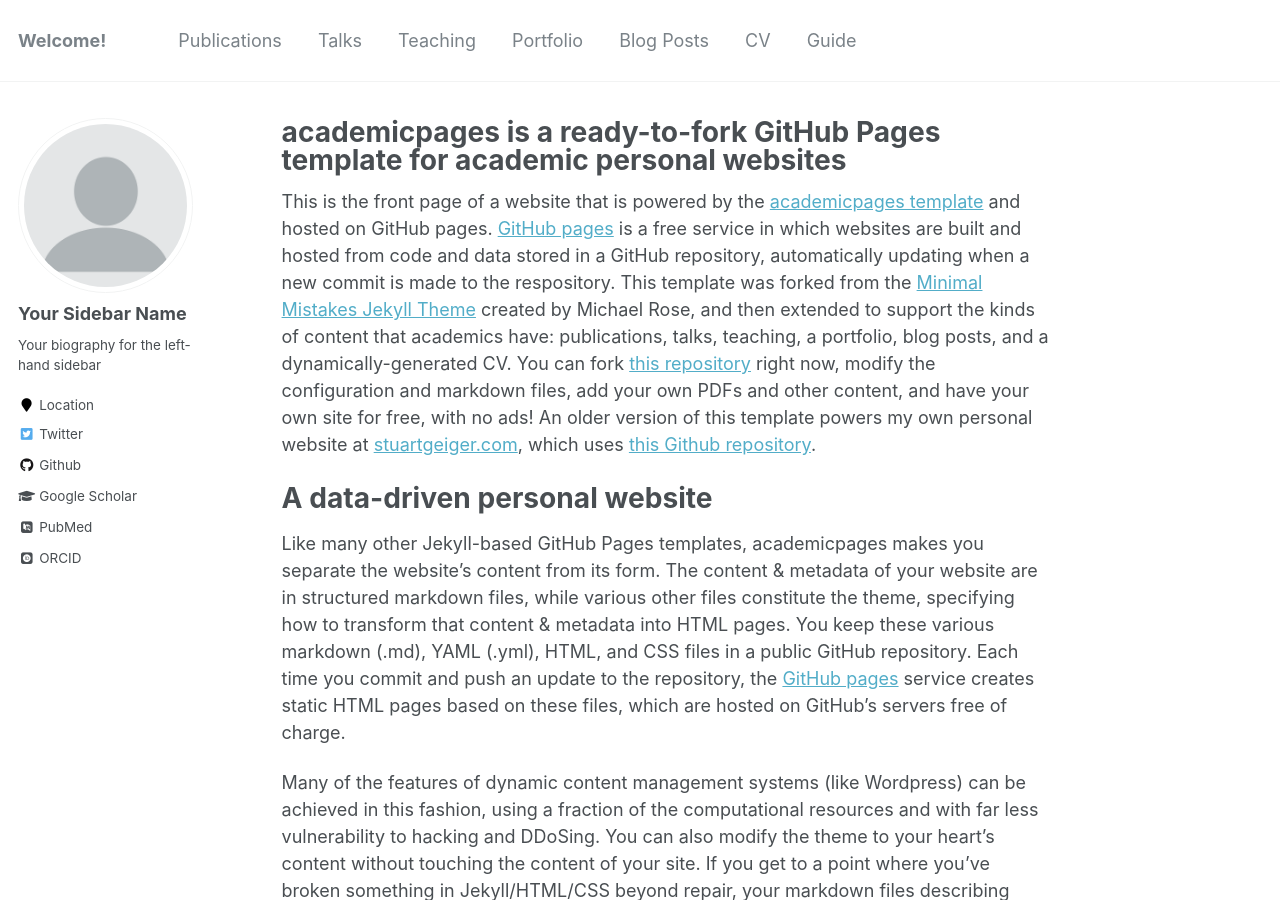
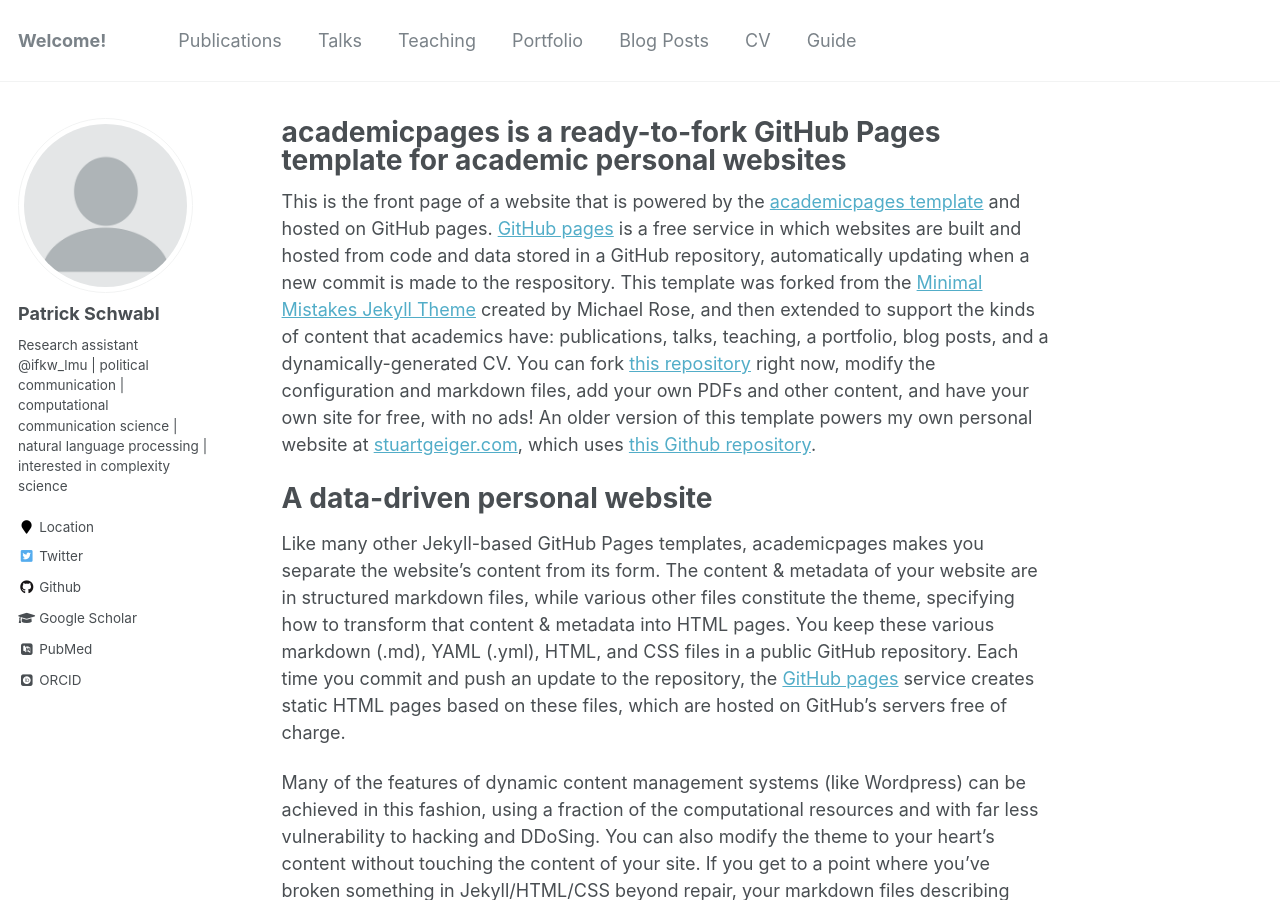
Before and after one commit to patschw/patschw.github.io, a Jekyll site: the page built from _pages/about.md, in a window 1280 px wide and 900 px high. Built offline with Jekyll 4.4.1, drawn with Linux system fonts in a browser that asks for light colours; some web fonts are replaced.

Commit message:
Initial commit

```diff
--- a/_config.yml
+++ b/_config.yml
@@ -57,7 +57,7 @@ yandex_site_verification :
 
 # Social Sharing
 twitter:
-  username               : &twitter
+  username               : &patrickschwabl
 facebook:
   username               :
   app_id                 :
@@ -80,9 +80,9 @@ analytics:
 
 # Site Author
 author:
-  name             : "Your Sidebar Name"
+  name             : "Patrick Schwabl"
   avatar           : "profile.png"
-  bio              : "Your biography for the left-hand sidebar"
+  bio              : "Research assistant @ifkw_lmu | political communication | computational communication science | natural language processing | interested in complexity science"
   location         : "Location"
   employer         :
   pubmed           : "https://www.ncbi.nlm.nih.gov/pubmed/?term=john+snow"
```
